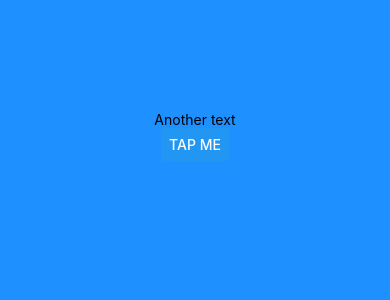
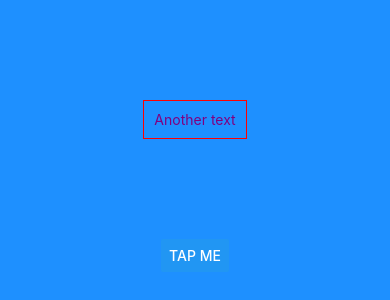
Before and after one commit to pedroluiznogueira/goals-app, a React Native app: screen / in a window 390 px wide. Shown: the part 286-586 px from the top of the page. Built offline with nearby package versions, Linux system fonts and the light colour scheme.

Commit message:
inline style, not a good practice

```diff
--- a/App.js
+++ b/App.js
@@ -4,8 +4,14 @@ import { Button } from 'react-native';
 export default function App() {
   return (
     <View style={styles.container}>
-      <Text>Another text</Text>
-      <Button title="Tap me" onPress={() => console.log("click")}/>
+      <Text style={{
+        color: 'purple',
+        margin: 100,
+        borderWidth: 1,
+        borderColor: 'red',
+        padding: 10
+      }}>Another text</Text>
+      <Button title="Tap me" />
     </View>
   );
 }
```
